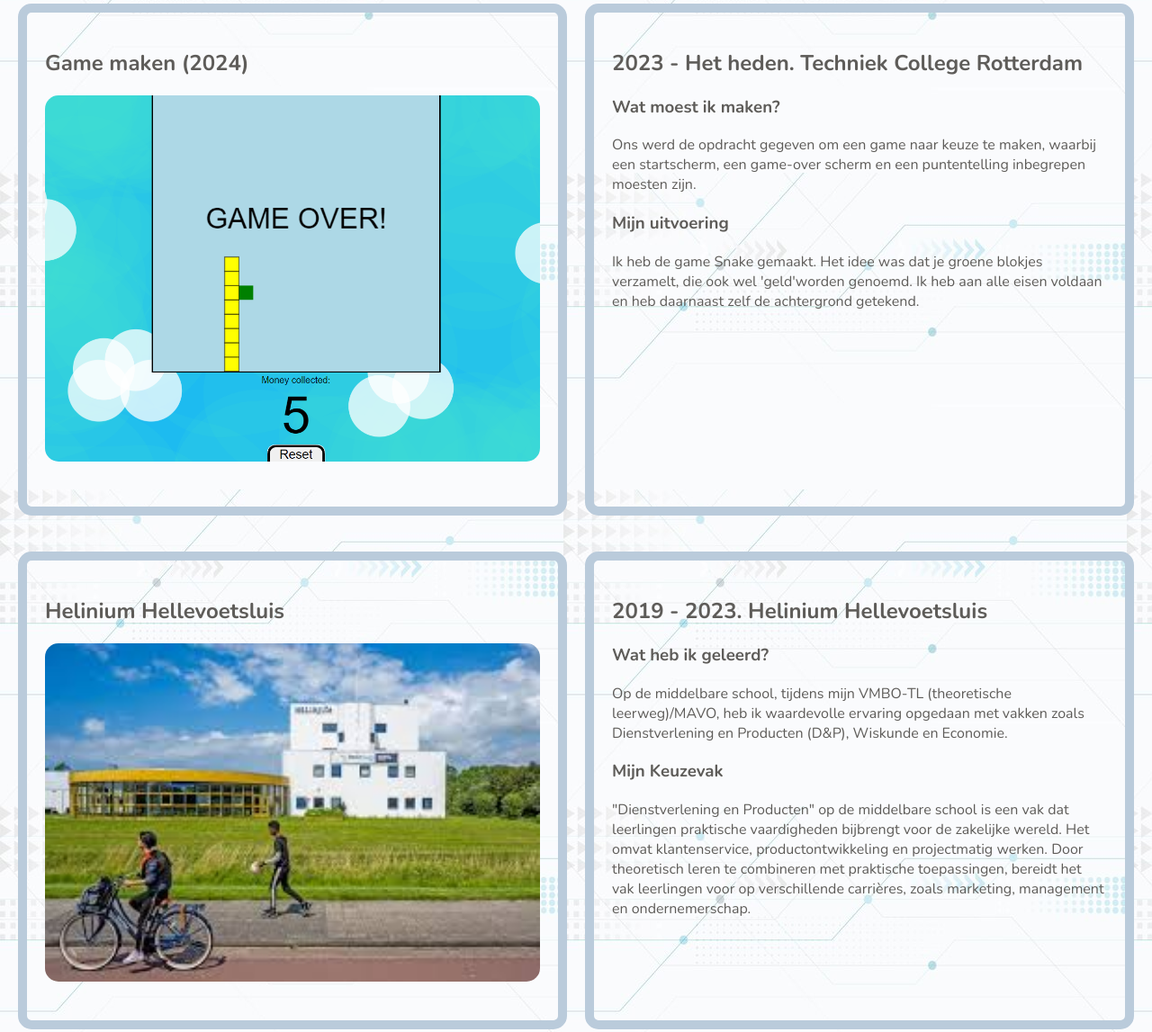
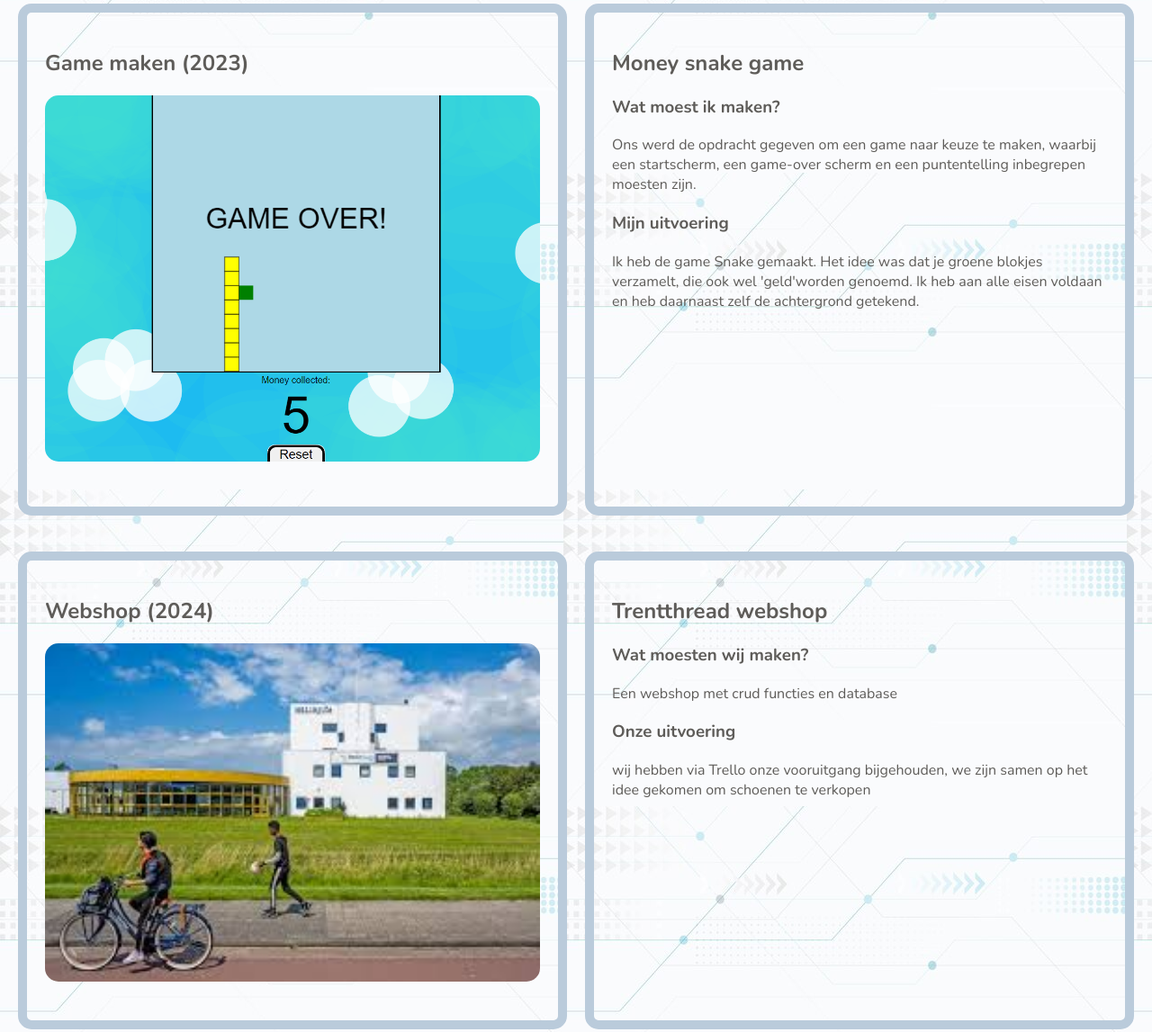
Before and after one commit to dylantcr/Portfolio, a plain HTML site: page Portfolio/project.html in a window 1280 px wide. Shown: the part 160-1307 px from the top of the page at 90% size. Drawn offline with nearby package versions, Linux system fonts and the light colour scheme; files that its build step writes are made by us from their sources.

Commit message:
project pagina

```diff
--- a/Portfolio/project.html
+++ b/Portfolio/project.html
@@ -25,11 +25,11 @@
     </header>
     <main>
         <section class="foto_loopbaan">
-            <h2>Game maken (2024)</h2>
+            <h2>Game maken (2023)</h2>
             <img src="/Portfolio/img/gamescreen.png" alt="tcr">
         </section>
         <section class="diensten">
-            <h2>2023 - Het heden. Techniek College Rotterdam</h2>
+            <h2>Money snake game</h2>
             <article>
                 <h3>Wat moest ik maken?</h3>
                 <p>
@@ -47,28 +47,21 @@
             </article>
         </section>
         <section class="foto_loopbaan">
-            <h2>Helinium Hellevoetsluis</h2>
+            <h2>Webshop (2024)</h2>
             <img src="/Portfolio/img/Helinium.jpg" alt="tcr">
         </section>
         <section class="over_mij">
-            <h2>2019 - 2023. Helinium Hellevoetsluis</h2>
+            <h2>Trentthread webshop</h2>
             <article>
-                <h3>Wat heb ik geleerd?</h3>
+                <h3>Wat moesten wij maken?</h3>
                 <p>
-                    Op de middelbare school, tijdens mijn VMBO-TL (theoretische leerweg)/MAVO,
-                    heb ik waardevolle ervaring opgedaan met vakken zoals Dienstverlening en Producten (D&P),
-                    Wiskunde en Economie.
+                    Een webshop met crud functies en database
                 </p>
             </article>
             <article>
-                <h3>Mijn Keuzevak</h3>
+                <h3>Onze uitvoering</h3>
                 <p>
-                    "Dienstverlening en Producten" op de middelbare school is een vak dat leerlingen praktische
-                    vaardigheden bijbrengt voor de zakelijke wereld.
-                    Het omvat klantenservice, productontwikkeling en projectmatig werken. Door theoretisch leren te
-                    combineren met praktische toepassingen,
-                    bereidt het vak leerlingen voor op verschillende carrières, zoals marketing, management en
-                    ondernemerschap.
+                    wij hebben via Trello onze vooruitgang bijgehouden, we zijn samen op het idee gekomen om schoenen te verkopen
                 </p>
             </article>
         </section>
```
